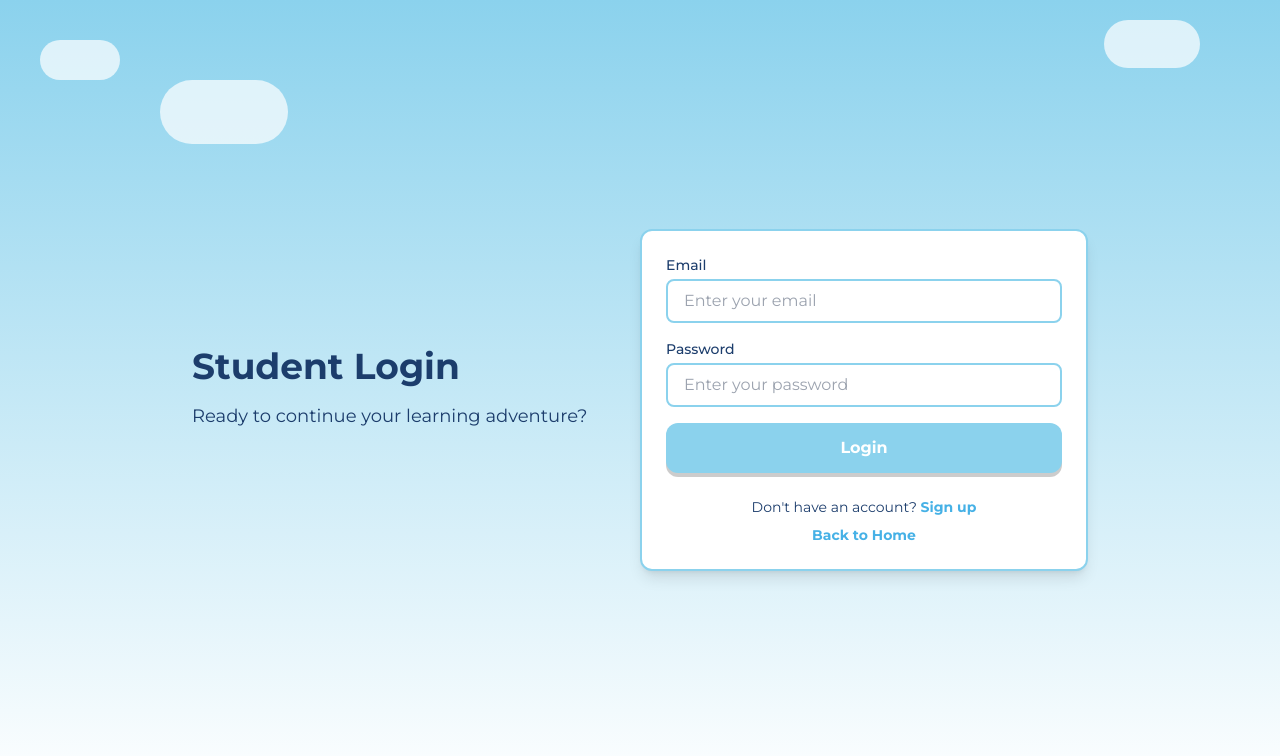
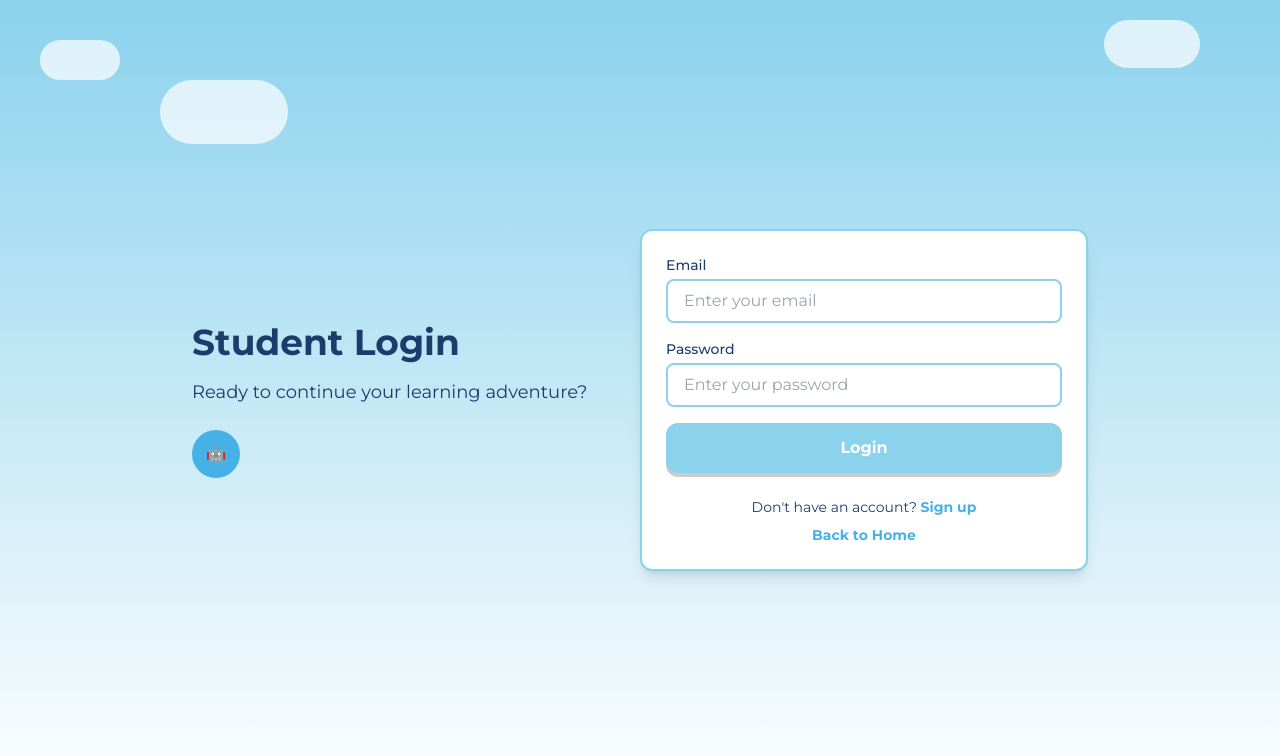
Before and after one commit to danieloshea18/brightboost, a React (Vite) app: page /student/login in a window 1280 px wide. Shown: the top 756 px of the page. Built offline with nearby package versions, Linux system fonts and the light colour scheme; no server answers.

Commit message:
Refactor: Remove unused code and components
Remove unused code and components.

```diff
--- a/src/components/BrightBoostRobot.tsx
+++ b/src/components/BrightBoostRobot.tsx
@@ -7,9 +7,31 @@ interface RobotProps {
   animated?: boolean;
 }
 
-const BrightBoostRobot: React.FC<RobotProps> = () => {
-  // The component will be empty since we're removing the image completely
-  return null;
+const BrightBoostRobot: React.FC<RobotProps> = ({
+  className = '',
+  size = 'md',
+  animated = false
+}) => {
+  // Calculate sizes based on the size prop
+  const dimensions = {
+    sm: 'w-8 h-8',
+    md: 'w-12 h-12',
+    lg: 'w-16 h-16'
+  };
+
+  // Create animation classes if animated is true
+  const animationClass = animated ? 'animate-bounce' : '';
+
+  return (
+    <div className={`bg-brightboost-blue rounded-full ${dimensions[size]} ${animationClass} ${className}`}>
+      {/* Simple robot face */}
+      <div className="flex items-center justify-center h-full">
+        <div className="text-white text-center">
+          {size === 'sm' ? '🤖' : size === 'md' ? '🤖' : '🤖'}
+        </div>
+      </div>
+    </div>
+  );
 };
 
 export default BrightBoostRobot;
```
